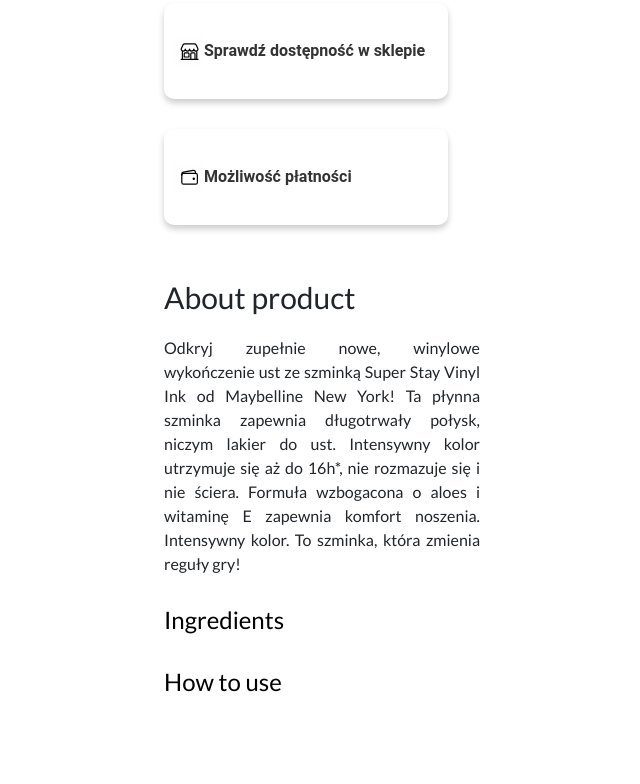
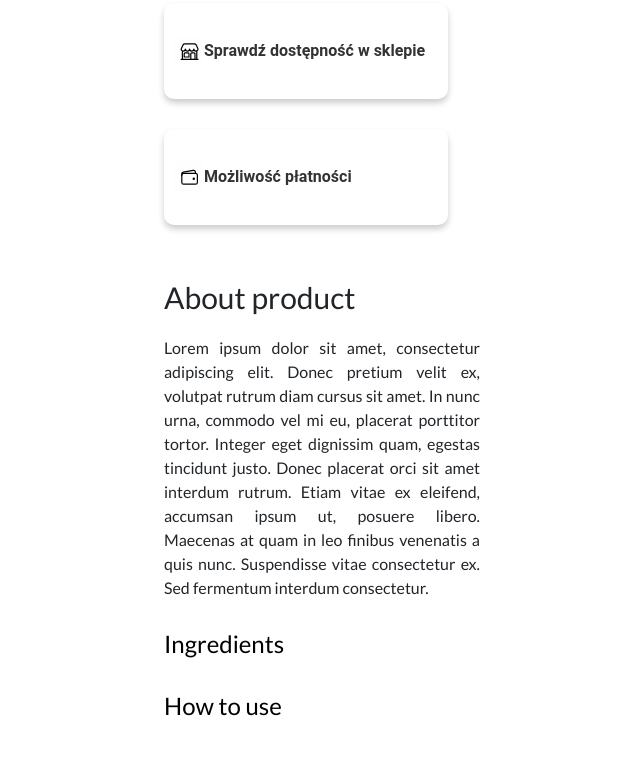
Before and after one commit to AnnaKu32/e-commerce-website-frontend, a React (Create React App) app: page /product/1 in a window 1280 px wide. Shown: the part 469-1253 px from the top of the page, without its empty margins (556-1196 px from the left). Built offline with nearby package versions, Linux system fonts and the light colour scheme; a web font is replaced by a local one.

Commit message:
Update ProductPage.jsx

```diff
--- a/src/pages/product-page/ProductPage.jsx
+++ b/src/pages/product-page/ProductPage.jsx
@@ -83,9 +83,10 @@
 
                 <div>
                   <p className= "about-product"> About product</p>
-                    <p class="centered-text"> Odkryj zupełnie nowe, winylowe wykończenie ust ze szminką Super Stay Vinyl Ink od Maybelline New York!
-                    Ta płynna szminka zapewnia długotrwały połysk, niczym lakier do ust. Intensywny kolor utrzymuje się aż do 16h*, nie rozmazuje się i nie ściera.
-                    Formuła wzbogacona o aloes i witaminę E zapewnia komfort noszenia. Intensywny kolor. To szminka, która zmienia reguły gry!
+                    <p class="centered-text"> Lorem ipsum dolor sit amet, consectetur adipiscing elit. Donec pretium velit ex, volutpat rutrum diam cursus sit amet. In nunc urna, commodo vel mi eu,
+                      placerat porttitor tortor. Integer eget dignissim quam, egestas tincidunt justo. Donec placerat orci sit amet interdum rutrum.
+                      Etiam vitae ex eleifend, accumsan ipsum ut, posuere libero. Maecenas at quam in leo finibus venenatis a quis nunc.
+                      Suspendisse vitae consectetur ex. Sed fermentum interdum consectetur.
                     </p>
                 </div>
 
```
